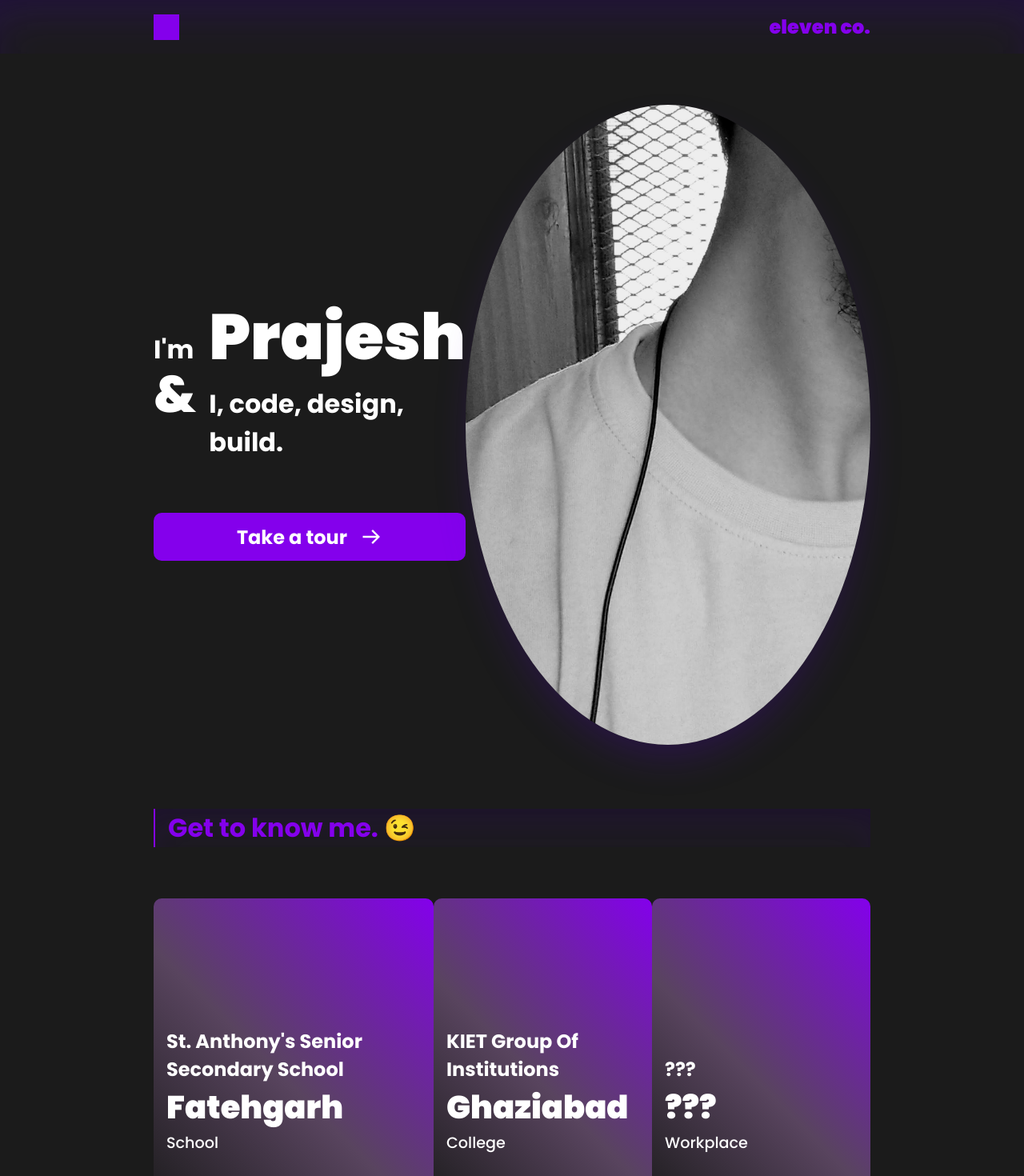
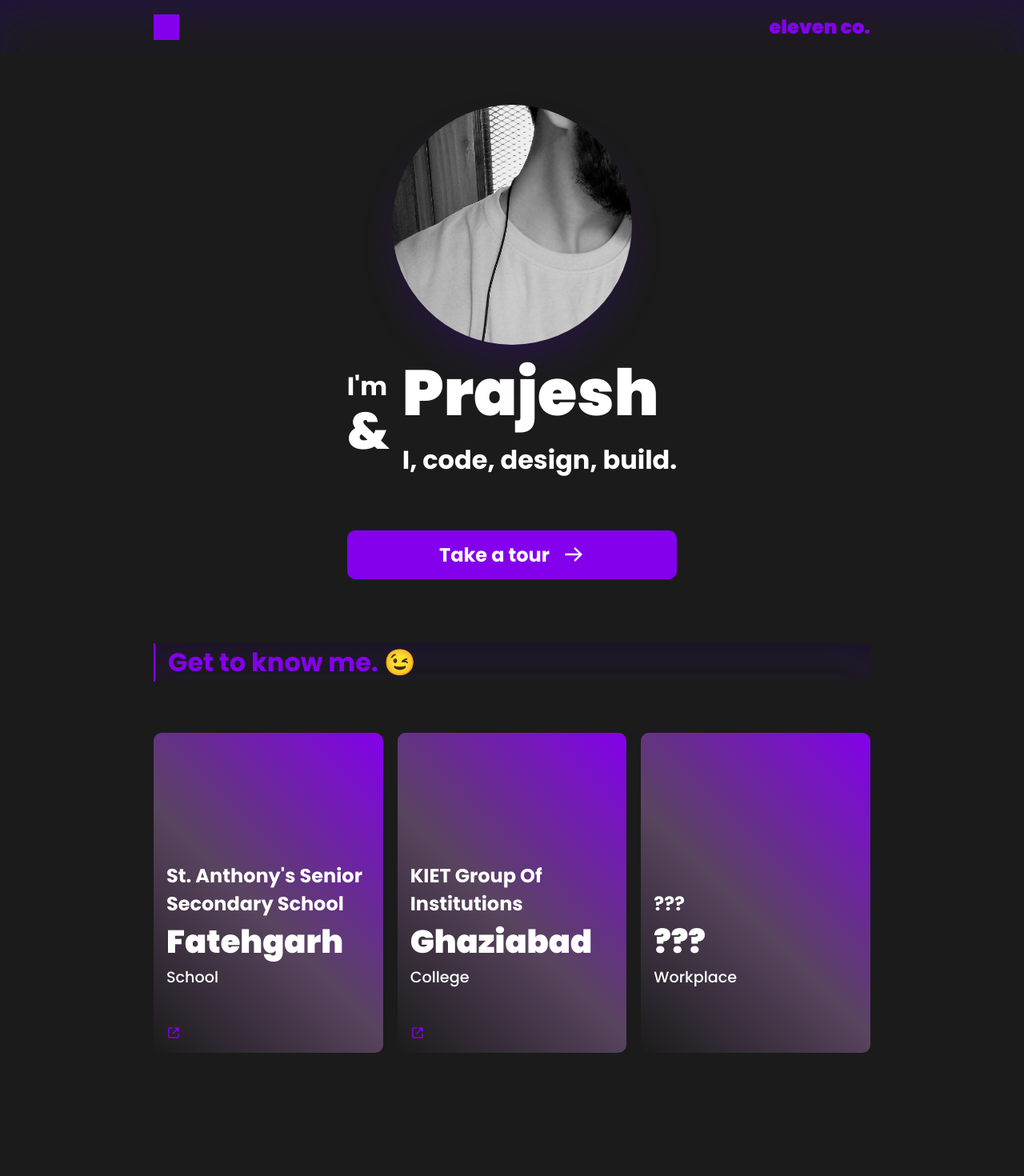
Before and after one commit to prajeshElEvEn/mine, a React (Create React App) app: page / in a window 1280 px wide. Shown: the top 1470 px of the page at 80% size. Built offline with nearby package versions, Linux system fonts and the light colour scheme.

Commit message:
- added responsiveness

```diff
--- a/src/styles/App.css
+++ b/src/styles/App.css
@@ -190,7 +190,7 @@
 .about-container .about .about-cards-container .about-cards .about-card {
   background: #1b1b1b;
   background: linear-gradient(45deg, #1b1b1b 0%, rgba(181, 130, 196, 0.398197) 45%, #8400ec 100%);
-  width: 350px;
+  width: 32%;
   height: 400px;
   border-radius: 10px;
   display: -webkit-box;
@@ -252,6 +252,8 @@
   display: -webkit-box;
   display: -ms-flexbox;
   display: flex;
+  -ms-flex-wrap: wrap;
+      flex-wrap: wrap;
   -webkit-box-align: center;
       -ms-flex-align: center;
           align-items: center;
@@ -355,7 +357,7 @@
 }
 
 .build-container .build .build-cards-container .build-cards .build-card {
-  width: 380px;
+  width: 32%;
   border-radius: 10px;
   background: #1b1b1b;
   background: linear-gradient(45deg, #1b1b1b 0%, rgba(181, 130, 196, 0.398197) 45%, #8400ec 100%);
@@ -519,7 +521,26 @@
           transform: scale(1.1);
 }
 
-@media screen and (max-width: 768px) {
+@media screen and (max-width: 1728px) {
+  .home-container .home {
+    -webkit-box-orient: vertical;
+    -webkit-box-direction: reverse;
+        -ms-flex-direction: column-reverse;
+            flex-direction: column-reverse;
+  }
+  .home-container .home .home-right {
+    height: 300px;
+    width: 300px;
+  }
+}
+
+@media screen and (max-width: 1618px) {
+  .about-container .about .about-cards-container .about-cards .about-card .about-card-bottom a .l-text {
+    display: none;
+  }
+}
+
+@media screen and (max-width: 1150px) {
   .navbar-container .navbar {
     width: 94vw;
   }
--- a/src/styles/App.sass
+++ b/src/styles/App.sass
@@ -103,7 +103,7 @@
                 .about-card
                     background: rgb(27,27,27)
                     background: linear-gradient(45deg, rgba(27,27,27,1) 0%, rgba(181,130,196,0.3981967787114846) 45%, rgba(132,0,236,1) 100%)
-                    width: 350px
+                    width: 32%
                     height: 400px
                     border-radius: 10px
                     // padding: 1rem 2rem
@@ -134,6 +134,7 @@
                             text-decoration: none
                             color: #8400ec
                             display: flex
+                            flex-wrap: wrap
                             align-items: center
                             gap: 5px
                             .l-text
@@ -194,7 +195,7 @@
                 align-items: center
                 justify-content: space-between
                 .build-card
-                    width: 380px
+                    width: 32%
                     border-radius: 10px
                     background: rgb(27,27,27)
                     background: linear-gradient(45deg, rgba(27,27,27,1) 0%, rgba(181,130,196,0.3981967787114846) 45%, rgba(132,0,236,1) 100%)
@@ -284,8 +285,25 @@
                     svg
         .copy
 
+@media screen and (max-width: 1728px)
+    .home-container
+        .home
+            flex-direction: column-reverse
+            .home-right
+                height: 300px
+                width: 300px
+@media screen and (max-width: 1618px)
+    .about-container
+        .about
+            .about-cards-container
+                .about-cards
+                    .about-card
+                        .about-card-bottom
+                            a
+                                .l-text
+                                    display: none
 
-@media screen and (max-width: 768px)
+@media screen and (max-width: 1150px)
     .navbar-container
         .navbar
             width: 94vw
```
Also changed, not shown: 1 other file (tests, documents, lock files or other folders).
